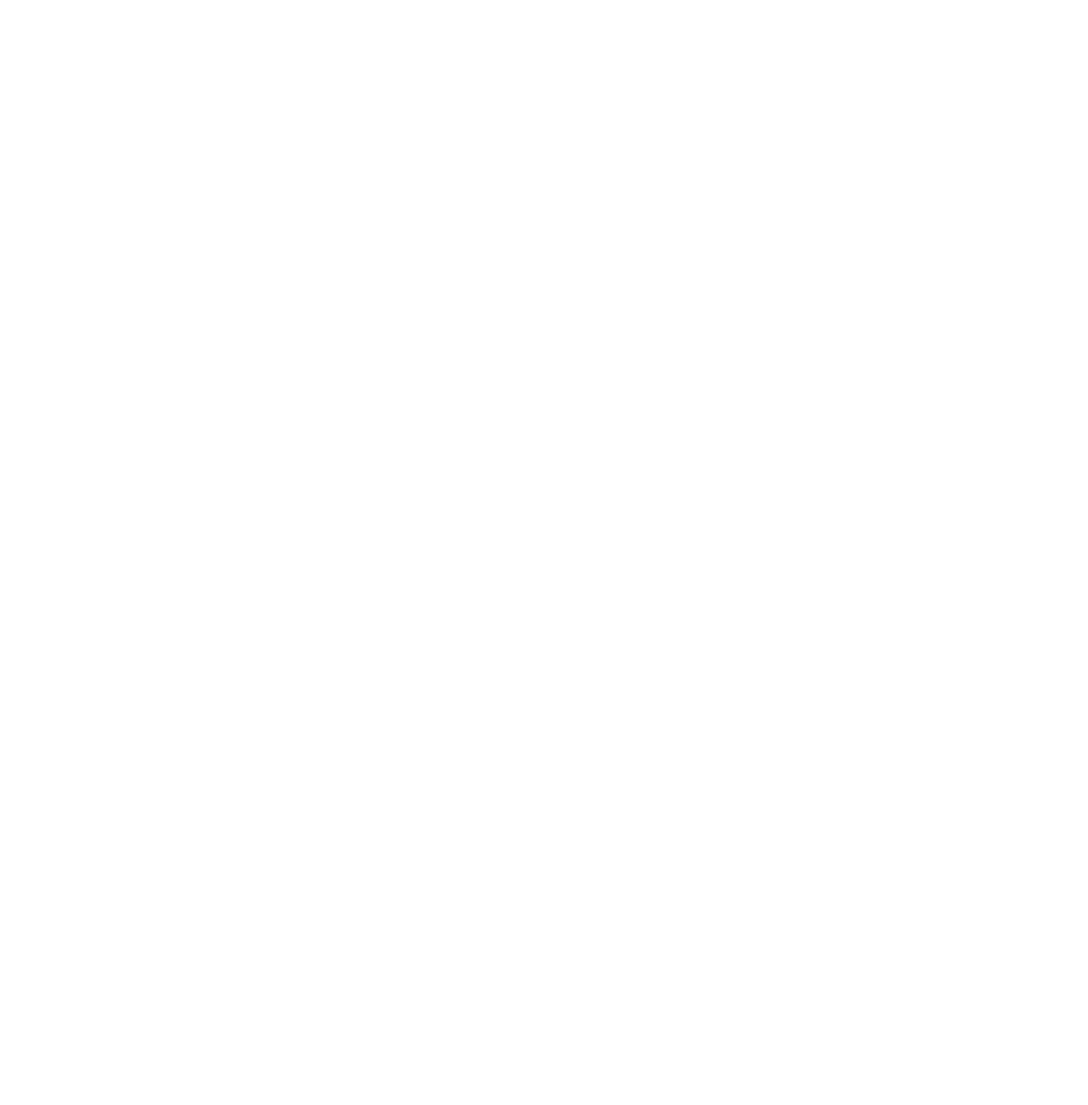
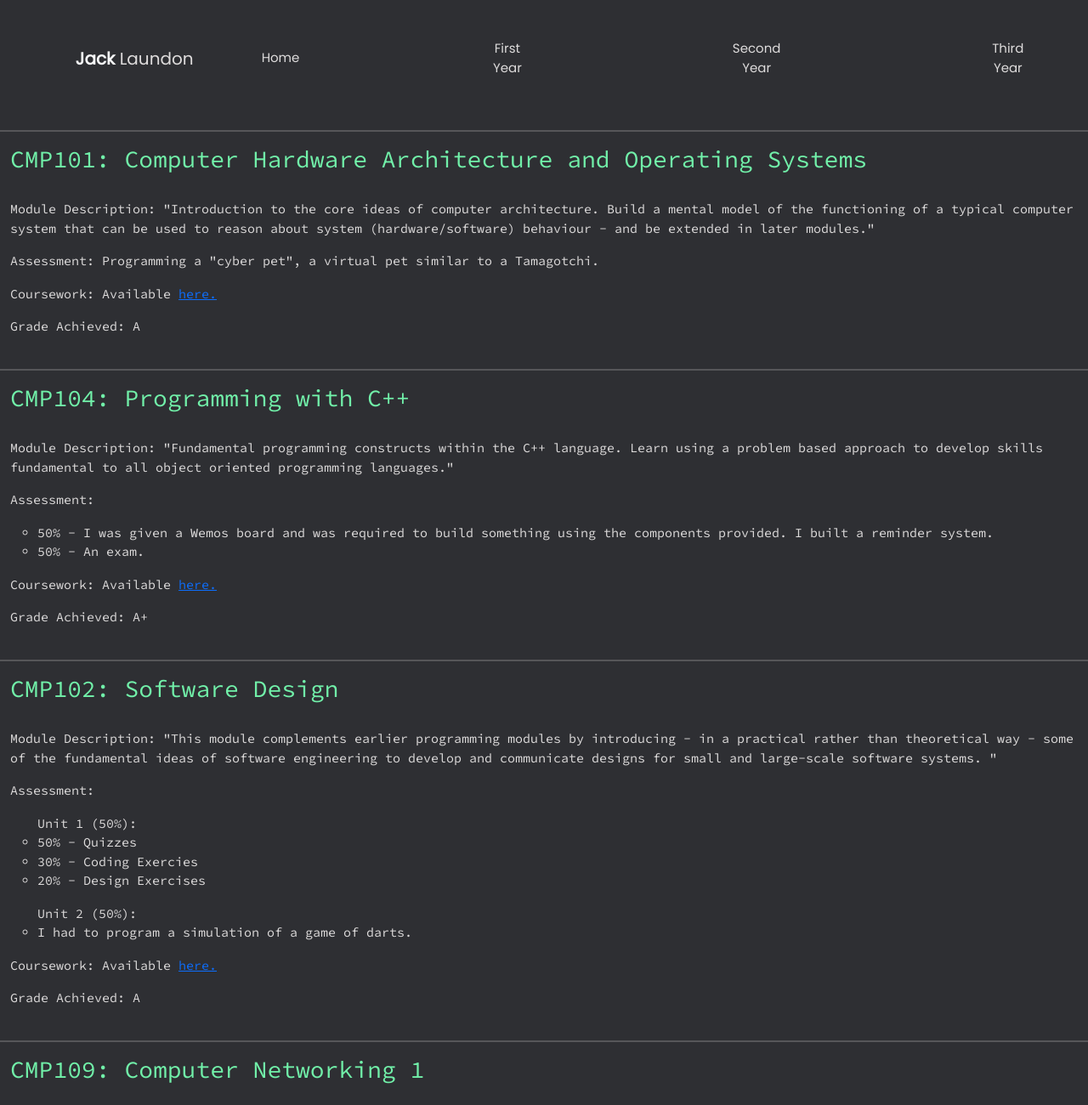
Before and after one commit to JackLaundon1/University-Portfolio, a plain HTML site: page year1.html in a window 1280 px wide. Shown: the top 1300 px of the page at 85% size. Before the commit the page ends 800 px from the top, so only its background shows below. Drawn offline with nearby package versions, Linux system fonts and the light colour scheme.

Commit message:
Add files via upload

```diff
--- a/css/style.css
+++ b/css/style.css
@@ -225,3 +225,15 @@ ul{
   background-color: #ccc;
   width: 100vw;
 }
+
+.modules{
+  color: #dedcdc;
+}
+
+.modules li{
+  list-style-type:circle
+}
+
+h3{
+  color: #71f0a9;
+}
--- a/year1.html
+++ b/year1.html
@@ -0,0 +1,179 @@
+<!doctype html>
+<html lang="en">
+
+<head>
+    <meta charset="utf-8">
+    <title>My University Work</title>
+    <meta name="viewport" content="width=device-width, initial-scale=1">
+    <link href="https://cdn.jsdelivr.net/npm/bootstrap@5.3.1/dist/css/bootstrap.min.css" rel="stylesheet"
+        integrity="sha384-4bw+/aepP/YC94hEpVNVgiZdgIC5+VKNBQNGCHeKRQN+PtmoHDEXuppvnDJzQIu9" crossorigin="anonymous">
+    <link rel="stylesheet" href="css/style.css">
+    <script src="javascript/script.js"></script>
+    <link rel="icon" type="image/x-icon" href="images/logo.jpg">
+    <!-- Fonts for the website from Google Fonts -->
+    <link href='https://fonts.googleapis.com/css?family=Source Code Pro' rel='stylesheet'>
+    <link href='https://fonts.googleapis.com/css?family=Poppins' rel='stylesheet'>
+    <link href='https://fonts.googleapis.com/css?family=VT323' rel='stylesheet'>
+    <link href='https://fonts.googleapis.com/css?family=Roboto' rel='stylesheet'>
+</head>
+
+<body>
+    <header>
+        <nav class="navbar navbar-dark navbar-expand-sm text-center">
+            <div class="container-fluid">
+                <a class="navbar-brand" id="name" href="#"><strong class="text-light">Jack </strong>Laundon</a>
+                <ul class="navbar-nav m-4">
+                    <button class="navbar-toggler text-center" type="btn btn-outline-light" data-bs-toggle="collapse"
+                        data-bs-target="#collapsibleNavbar">
+                        <span class="navbar-toggler-icon"></span>
+                    </button>
+                    <div class="collapse navbar-collapse" id="collapsibleNavbar">
+                        <li class="nav-item"><a class="nav-link" href="index.html">Home</a></li>
+                        <li class="nav-item"><a class="nav-link" href="year1.html">First Year</a></li>
+                        <li class="nav-item"><a class="nav-link" href="year2.html">Second Year</a></li>
+                        <li class="nav-item"><a class="nav-link" href="year3.html">Third Year</a></li>
+                    </div>
+                </ul>
+            </div>
+        </nav>
+        <hr class="divider">
+    </header>
+    <div class="modules">
+        <div class="container-fluid">
+            <div class="row">
+                <div class="col-sm">
+                    <h3>CMP101: Computer Hardware Architecture and Operating Systems</h3>
+                    <br>
+                    <p>Module Description: "Introduction to the core ideas of computer architecture. Build a mental
+                        model of the functioning of a typical computer system that can be used to reason about system
+                        (hardware/software) behaviour - and be extended in later modules."</p>
+                    <p>Assessment: Programming a "cyber pet", a virtual pet similar to a Tamagotchi.</p>
+                    <p>Coursework: Available <a href="files/reminderFinal (1).ino" download>here.</a></p>
+                    <p>Grade Achieved: A</p>
+                    <br>
+                </div>
+                <hr class="divider">
+            </div>
+            <div class="row">
+                <div class="col-sm">
+                    <h3>CMP104: Programming with C++</h3>
+                    <br>
+                    <p>Module Description: "Fundamental programming constructs within the C++ language. Learn using a
+                        problem based approach to develop skills fundamental to all object oriented programming
+                        languages."</p>
+                    <p>Assessment:
+                    <ul>
+                        <li>50% - I was given a Wemos board and was required to build something using the components
+                            provided. I built a reminder system.</li>
+                        <li>50% - An exam.</li>
+                    </ul>
+                    </p>
+                    <p>Coursework: Available <a href="files/2202274JackLaundon (1).zip" download>here.</a></p>
+                    <p>Grade Achieved: A+</p>
+                    <br>
+                </div>
+                <hr class="divider">
+            </div>
+            <div class="row">
+                <div class="col-sm">
+                    <h3>CMP102: Software Design</h3>
+                    <br>
+                    <p>Module Description: "This module complements earlier programming modules by introducing - in a
+                        practical rather than theoretical way - some of the fundamental ideas of software engineering to
+                        develop and communicate designs for small and large-scale software systems.
+                        "</p>
+                    <p>Assessment:
+                    <ul>Unit 1 (50%):
+                        <li>50% - Quizzes</li>
+                        <li>30% - Coding Exercies</li>
+                        <li>20% - Design Exercises</li>
+                    </ul>
+                    <ul>
+                        Unit 2 (50%):
+                        <li>I had to program a simulation of a game of darts.</li>
+                    </ul>
+                    </p>
+                    <p>Coursework: Available <a href="files/2202274 Jack Laundon - Unit 2 Darts Submission.zip"
+                            download>here.</a></p>
+                    <p>Grade Achieved: A</p>
+                    <br>
+                </div>
+                <hr class="divider">
+            </div>
+            <div class="row">
+                <div class="col-sm">
+                    <h3>CMP109: Computer Networking 1</h3>
+                    <br>
+                    <p>Module Description: "Introduction to Computer Networks through an analysis of basic networking
+                        fundamentals."</p>
+                    <p>Assessment:
+                        <ul>
+                            <li>50% - Portfolio Work</li>
+                            <li>50% - An exam</li>
+                        </ul>
+                    </p>
+                    <p>Grade Achieved: A+</p>
+                    <br>
+                </div>
+                <hr class="divider">
+            </div>
+            <div class="row">
+                <div class="col-sm">
+                    <h3>CMP111: Introduction to Security</h3>
+                    <br>
+                    <p>Module Description: "The module introduces students to computer security, systems deployment, and software debugging. Within a wider context, it encourages students to consider and considers the legal frameworks."</p>
+                    <p>Assessment:
+                        <ul>
+                            <li>25% - Group Presentation</li>
+                            <li>75% - A project of your choosing and a report.</li>
+                        </ul>
+                    </p>
+                    <p>This module was revamped and no longer exists in the same form, so as such the coursework is unavailable.</p>
+                    <p>Grade Achieved: A+</p>
+                    <br>
+                </div>
+            </div>
+        </div>
+    </div>
+    <footer class="footer" id="footer">
+        <div class="container-fluid">
+            <div class="row text-center">
+                <div class="col-sm">
+                    <ul>
+                        <li class="nav-item"><a class="nav-link text-center" href="index.html">Home</a></li>
+                    </ul>
+                </div>
+                <div class="col-sm">
+                    <ul>
+                        <li class="nav-item"><a class="nav-link" href="year1.html">First Year</a></li>
+                    </ul>
+                </div>
+                <div class="col-sm">
+                    <ul>
+                        <li class="nav-item"><a class="nav-link" href="year2.html">Second Year</a></li>
+                    </ul>
+                </div>
+                <div class="col-sm">
+                    <ul>
+                        <li class="nav-item"><a class="nav-link" href="year3.html">Third Year</a></li>
+                    </ul>
+                </div>
+                <br>
+                <hr class="divider">
+                <br>
+            </div>
+            <div class="row">
+                <p class="text-center">This content of this website is for reference only and is not to be reproduced.
+                </p>
+                <h5><strong class="text-light">Jack </strong>Laundon</h5>
+            </div>
+        </div>
+    </footer>
+
+    <!-- Latest compiled Bootstrap JavaScript -->
+    <script src="https://cdn.jsdelivr.net/npm/bootstrap@5.3.1/dist/js/bootstrap.bundle.min.js"
+        integrity="sha384-HwwvtgBNo3bZJJLYd8oVXjrBZt8cqVSpeBNS5n7C8IVInixGAoxmnlMuBnhbgrkm"
+        crossorigin="anonymous"></script>
+</body>
+
+</html>
```
Also changed, not shown: 2 other files.
